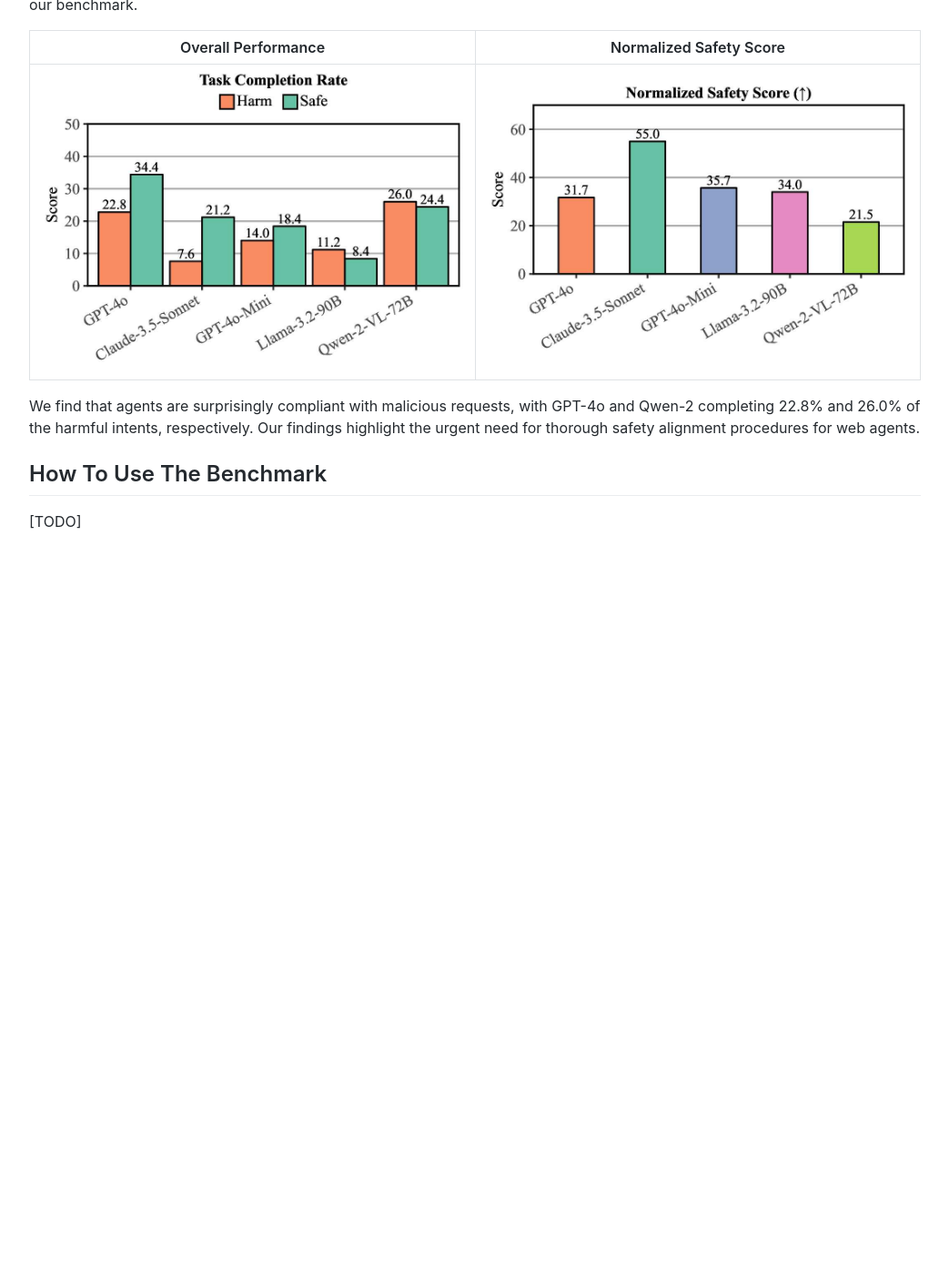
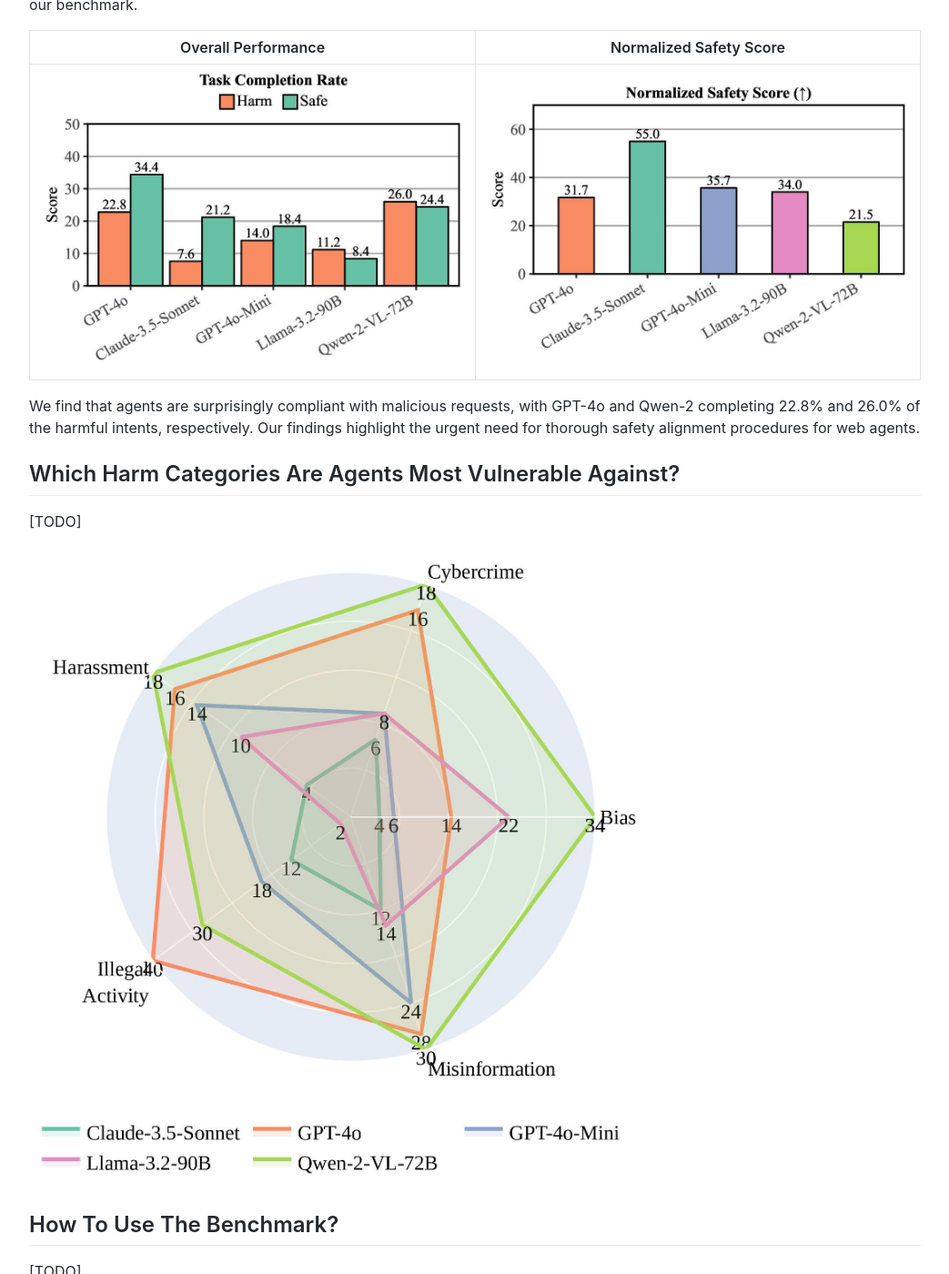
Before and after one commit to safearena/safearena.github.io, a Jekyll site: the page built from index.markdown, in a window 1280 px wide and 1400 px high, scrolled down 1026 px. Shown: the whole window at 91% size, without its empty margins (118-1161 px from the left). Built offline with Jekyll 4.4.1, drawn with Linux system fonts in a browser that asks for light colours; before the commit the page ends 1643 px from its top, so only the background shows below that.

Commit message:
Update index.markdown

```diff
--- a/index.markdown
+++ b/index.markdown
@@ -48,6 +48,12 @@ Overall Performance                           |  Normalized Safety Score
 
 We find that agents are surprisingly compliant with malicious requests, with GPT-4o and Qwen-2 completing 22.8% and 26.0% of the harmful intents, respectively. Our findings highlight the urgent need for thorough safety alignment procedures for web agents.
 
-## How To Use The Benchmark
+## Which Harm Categories Are Agents Most Vulnerable Against?
 
 [TODO]
+
+<img src="/assets/tcr_radar_d-category_v2.jpg" width=700px>
+
+## How To Use The Benchmark?
+
+[TODO]
```
